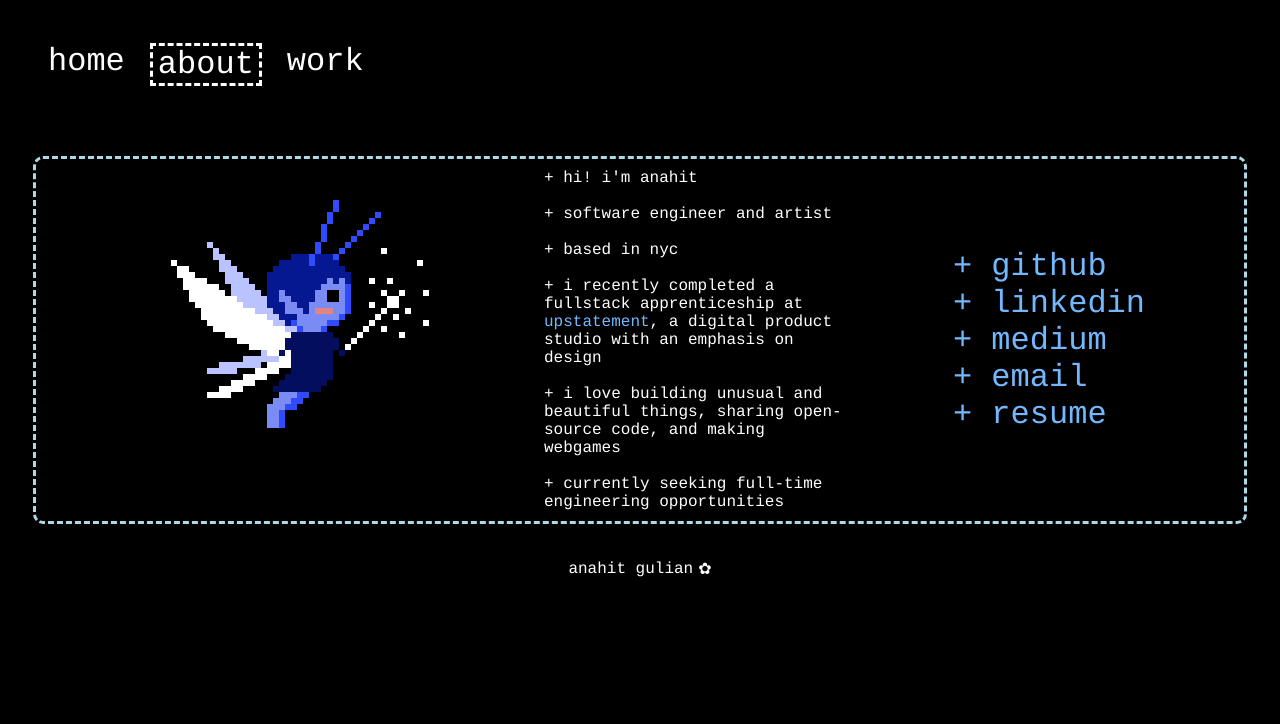
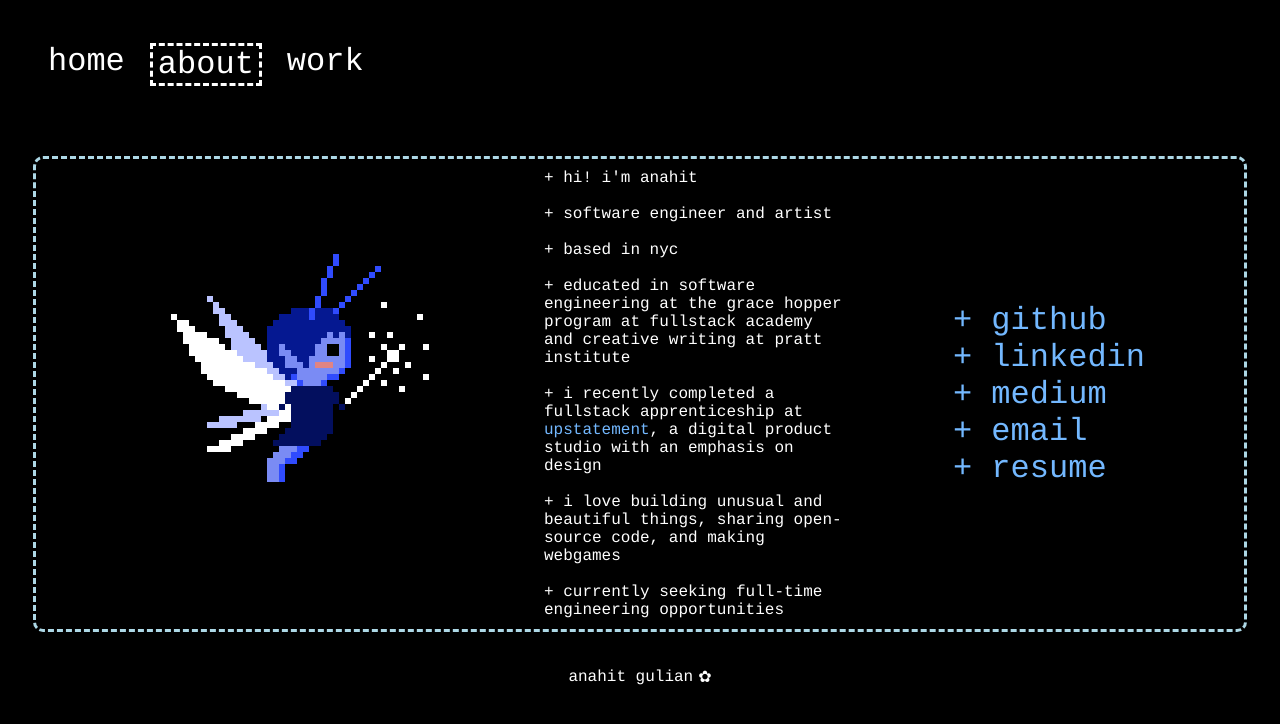
Before and after one commit to sathytrench/sathytrench.github.io, a React (Create React App) app: page /#/about in a window 1280 px wide. Shown: the top 724 px of the page. Built offline with nearby package versions, Linux system fonts and the light colour scheme.

Commit message:
add education to about

```diff
--- a/src/About.js
+++ b/src/About.js
@@ -12,6 +12,8 @@ const About = () => {
           + hi! i'm anahit<br /><br />
           + software engineer and artist<br /><br />
           + based in nyc<br /><br />
+          + educated in software engineering at the grace hopper program at fullstack academy
+          and creative writing at pratt institute<br /><br />
           + i recently completed a fullstack apprenticeship at
           <span><a href="https://upstatement.com/" target="_blank" rel="noopener noreferrer"> upstatement</a></span>,
           a digital product studio with an emphasis on design<br /><br />
```
